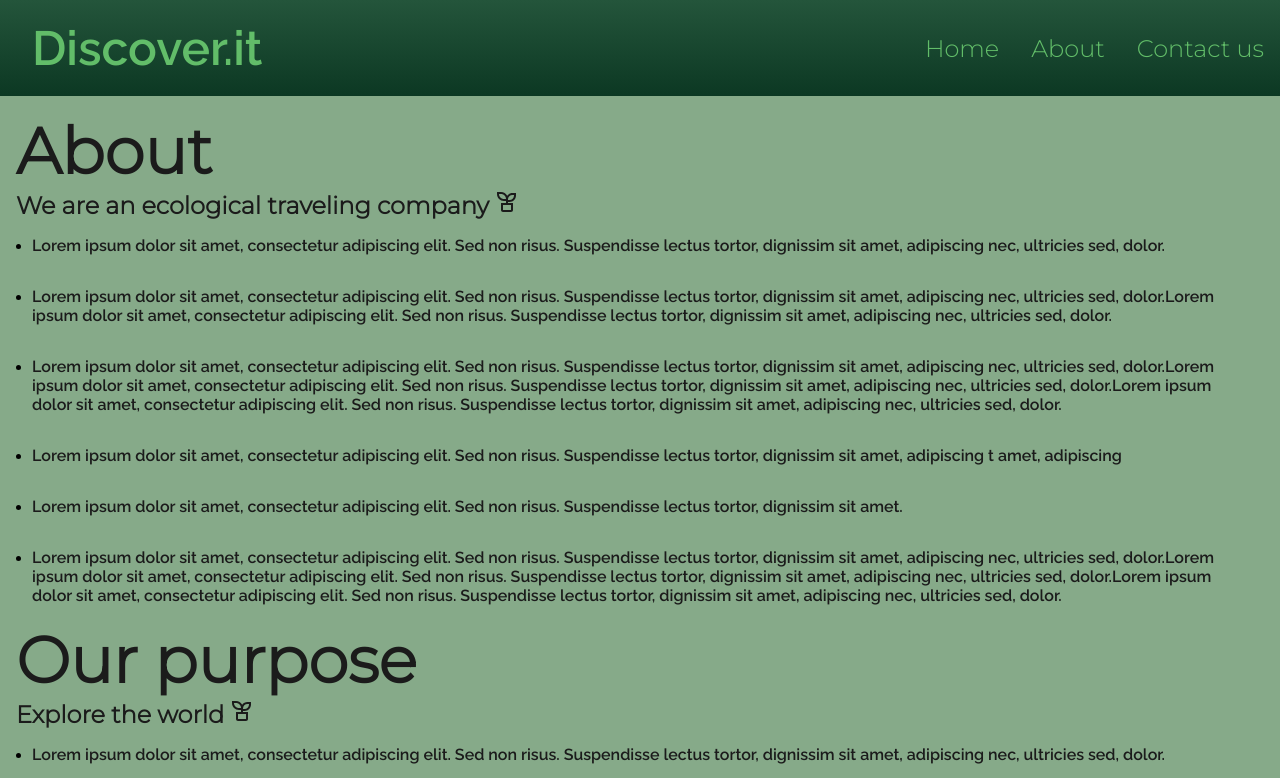
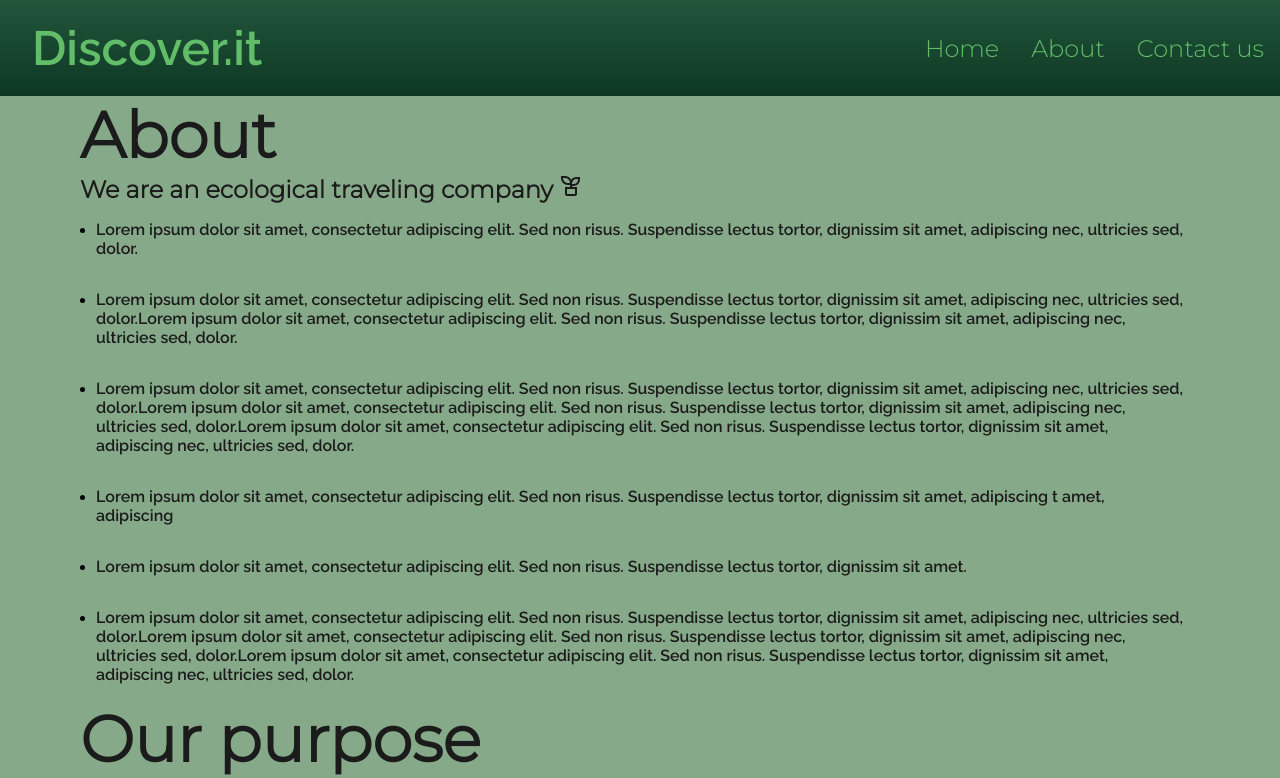
Before and after one commit to caetano-dev/Discover.it, a React (Create React App) app: page /About in a window 1280 px wide. Shown: the top 778 px of the page. Built offline with nearby package versions, Linux system fonts and the light colour scheme.

Commit message:
Adding padding

```diff
--- a/src/styles/AboutUs.module.css
+++ b/src/styles/AboutUs.module.css
@@ -1,6 +1,7 @@
 .Home {
   padding: 1rem;
   background-color: #86aa89;
+  padding: 0rem 5rem;
 }
 .Home h1 {
   font-size: 4rem;
```
